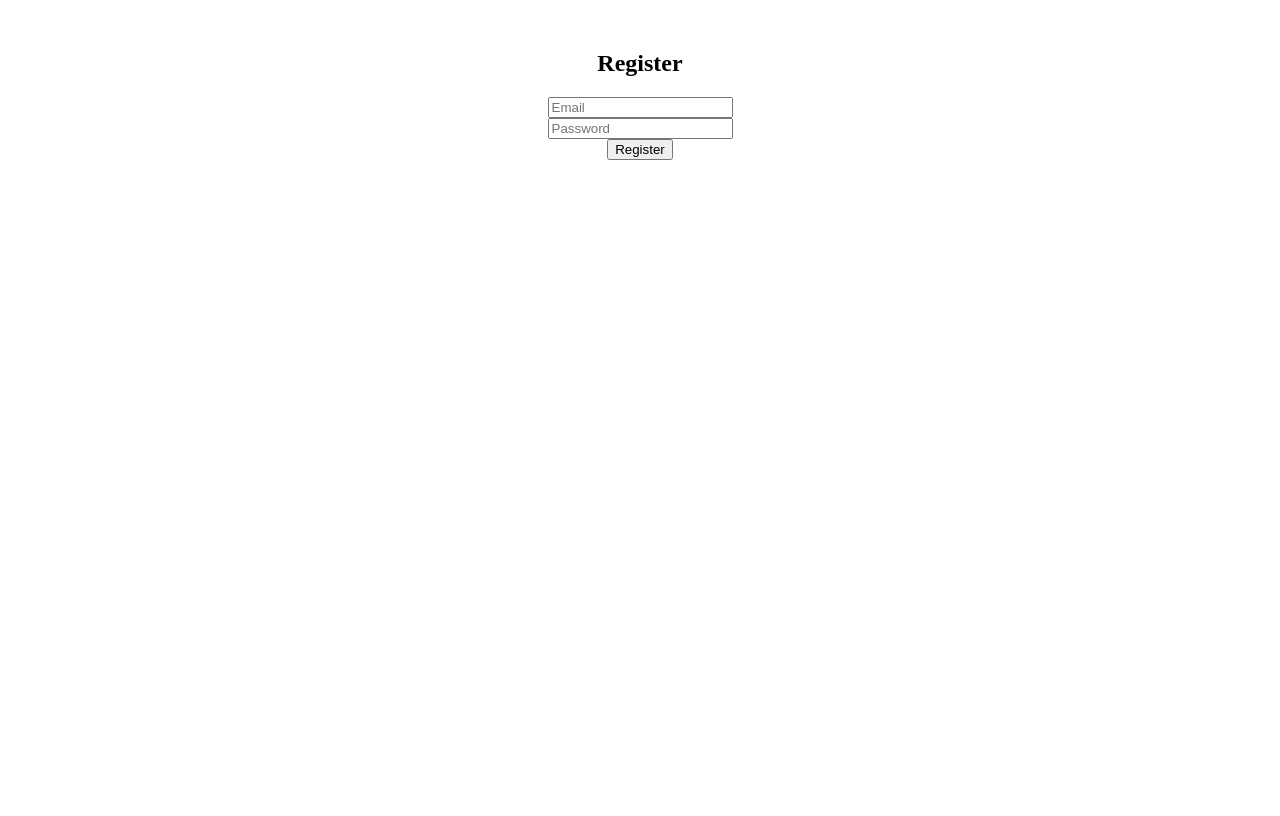
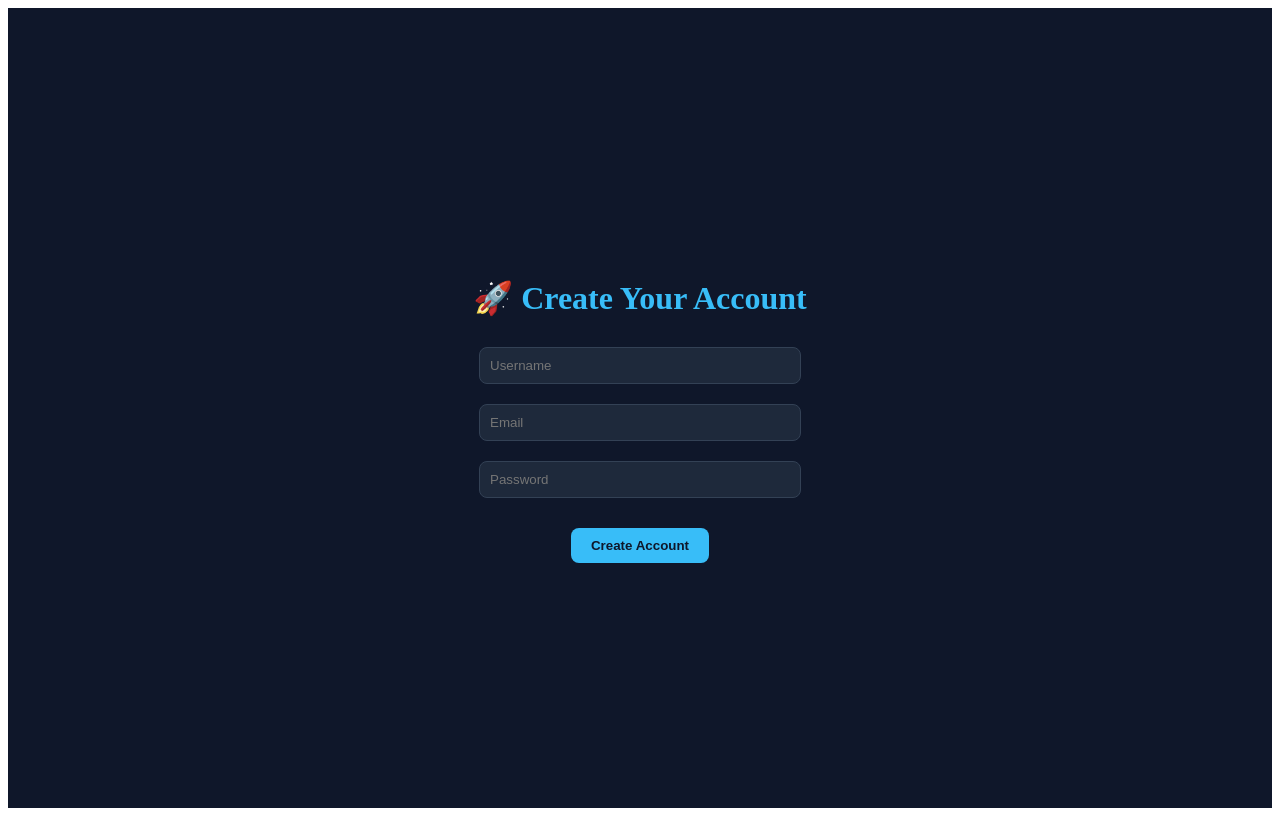
Before and after one commit to editingedition7/editing-edition08-, a Next.js app: page /register in a window 1280 px wide. Built offline with nearby package versions, Linux system fonts and the light colour scheme.

Commit message:
register.js
Signed-off-by: editingedition7 <ediitingedition@gmail.com>

```diff
--- a/pages/register.js
+++ b/pages/register.js
@@ -1,16 +1,18 @@
 import { useState } from "react";
 import { auth } from "../firebase";
-import { createUserWithEmailAndPassword } from "firebase/auth";
+import { createUserWithEmailAndPassword, updateProfile } from "firebase/auth";
 import { useRouter } from "next/router";
 
 export default function Register() {
+    const [username, setUsername] = useState("");
     const [email, setEmail] = useState("");
     const [password, setPassword] = useState("");
     const router = useRouter();
 
     const handleRegister = async () => {
         try {
-            await createUserWithEmailAndPassword(auth, email, password);
+            const userCredential = await createUserWithEmailAndPassword(auth, email, password);
+            await updateProfile(userCredential.user, { displayName: username });
             router.push("/dashboard");
         } catch (error) {
             alert(error.message);
@@ -18,13 +20,78 @@ export default function Register() {
     };
 
     return (
-        <div style={{ textAlign: 'center', marginTop: '50px' }}>
-            <h2>Register</h2>
-            <input placeholder="Email" value={email} onChange={(e) => setEmail(e.target.value)} />
-            <br />
-            <input placeholder="Password" type="password" value={password} onChange={(e) => setPassword(e.target.value)} />
-            <br />
-            <button onClick={handleRegister}>Register</button>
+        <div style={{
+            display: 'flex',
+            justifyContent: 'center',
+            alignItems: 'center',
+            height: '100vh',
+            backgroundColor: '#0f172a',
+            color: 'white',
+            flexDirection: 'column'
+        }}>
+            <h2 style={{ fontSize: '2rem', marginBottom: '20px', color: '#38bdf8' }}>🚀 Create Your Account</h2>
+
+            <input
+                placeholder="Username"
+                value={username}
+                onChange={(e) => setUsername(e.target.value)}
+                style={{
+                    padding: '10px',
+                    width: '300px',
+                    margin: '10px 0',
+                    borderRadius: '8px',
+                    border: '1px solid #334155',
+                    backgroundColor: '#1e293b',
+                    color: 'white'
+                }}
+            />
+
+            <input
+                placeholder="Email"
+                value={email}
+                onChange={(e) => setEmail(e.target.value)}
+                style={{
+                    padding: '10px',
+                    width: '300px',
+                    margin: '10px 0',
+                    borderRadius: '8px',
+                    border: '1px solid #334155',
+                    backgroundColor: '#1e293b',
+                    color: 'white'
+                }}
+            />
+
+            <input
+                placeholder="Password"
+                type="password"
+                value={password}
+                onChange={(e) => setPassword(e.target.value)}
+                style={{
+                    padding: '10px',
+                    width: '300px',
+                    margin: '10px 0',
+                    borderRadius: '8px',
+                    border: '1px solid #334155',
+                    backgroundColor: '#1e293b',
+                    color: 'white'
+                }}
+            />
+
+            <button
+                onClick={handleRegister}
+                style={{
+                    padding: '10px 20px',
+                    backgroundColor: '#38bdf8',
+                    color: '#0f172a',
+                    fontWeight: 'bold',
+                    border: 'none',
+                    borderRadius: '8px',
+                    cursor: 'pointer',
+                    marginTop: '20px'
+                }}
+            >
+                Create Account
+            </button>
         </div>
     );
-}
+    }
```
